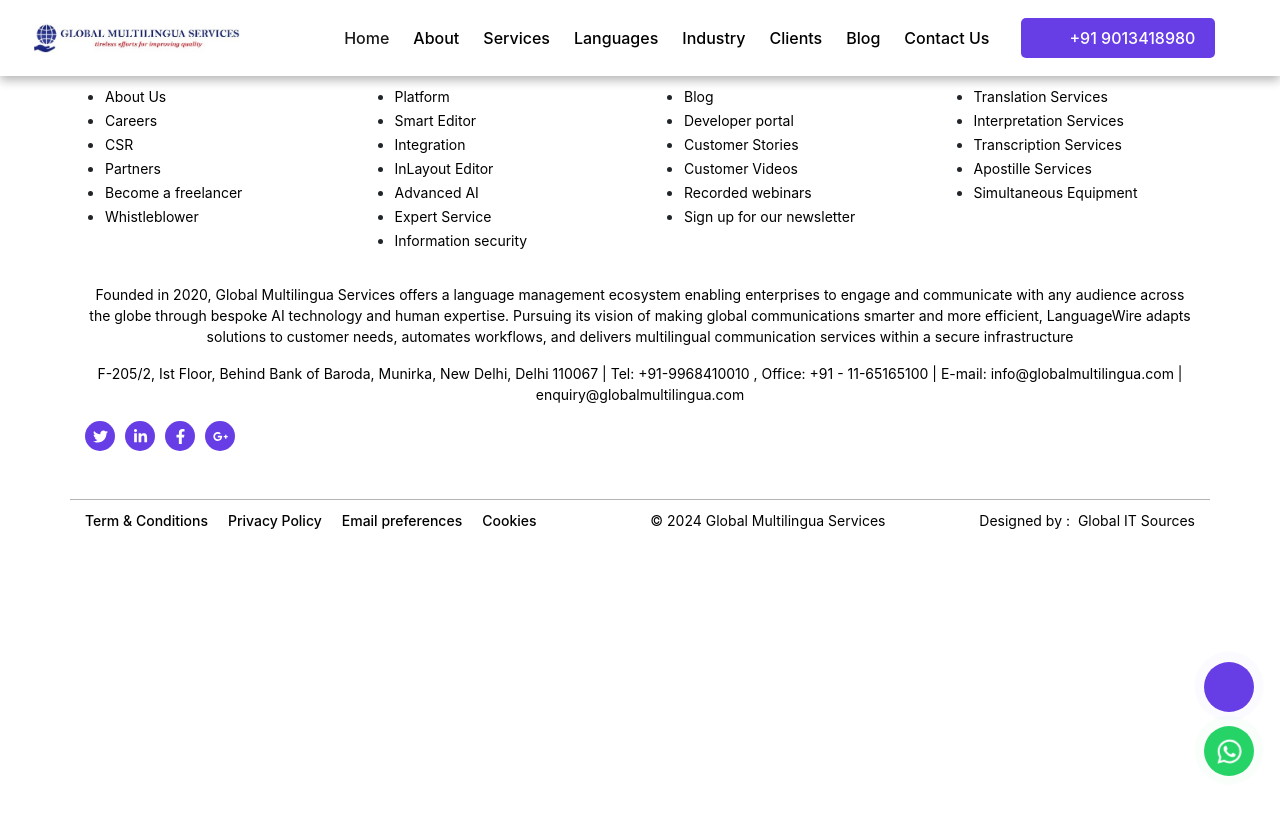
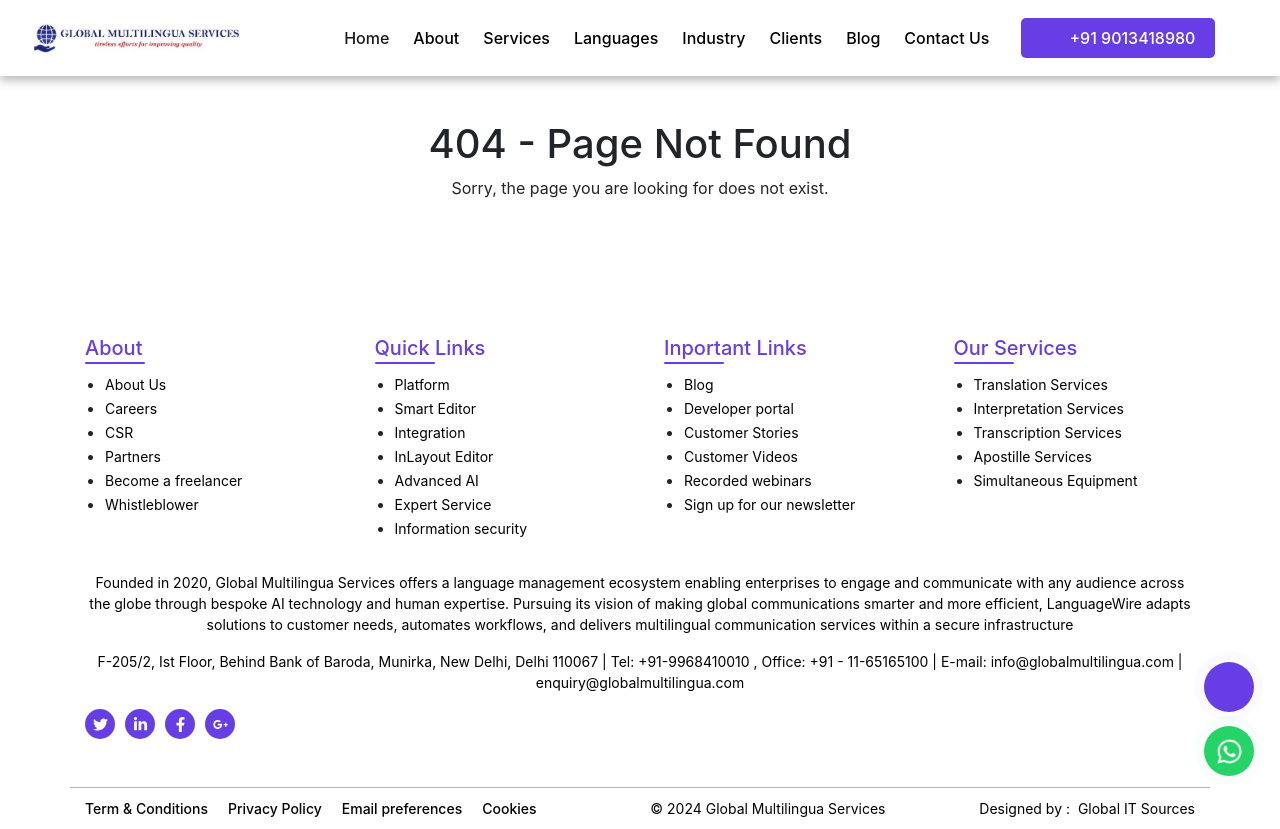
Before and after one commit to ShabbeerLio/global-multi-lingua, a React (Create React App) app: page /gmls/1/1 in a window 1280 px wide. Before the commit the page ends 800 px from the top, so only its background shows below. Built offline with nearby package versions, Linux system fonts and the light colour scheme; no server answers.

Commit message:
meta tag done

```diff
--- a/src/App.js
+++ b/src/App.js
@@ -20,6 +20,7 @@
 import Host from './Pages/Host';
 import axios from 'axios';
 import { useEffect, useState } from 'react';
+import NotFound from './Pages/NotFound/NotFound';
 
 function App() {
 
@@ -65,6 +66,7 @@
         <Navbar />
         <Routes>
           <Route path="/" exact element={<Home {...getMeta('home')} />} />
+          <Route path="/*" exact element={<NotFound  getMeta={getMeta}/>} />
           <Route path="/about" exact element={<About {...getMeta('about')} />} />
           <Route path="/translation-services" exact element={<Translation {...getMeta('translation-services')} />} />
           <Route path="/interpretation-services" exact element={<Interpretation {...getMeta('interpretation-services')} />} />
@@ -74,13 +76,13 @@
           <Route path="/european-languages" exact element={<Languages heading={"European"} {...getMeta('european-languages')} />} />
           <Route path="/asian-languages" exact element={<Languages heading={"Asian"} {...getMeta('asian-languages')} />} />
           <Route path="/indian-languages" exact element={<Languages heading={"Indian"} {...getMeta('indian-languages')} />} />
-          <Route path="/:pathName" exact element={<LanguageCard {...getMeta(window.location.pathname.slice(1))} />} />
           <Route path="/services" exact element={<Services {...getMeta('services')} />} />
           <Route path="/industry" exact element={<Industry {...getMeta('industry')} />} />
           <Route path="/clients" exact element={<Clients {...getMeta('clients')} />} />
           <Route path="/contact" exact element={<Contact {...getMeta('contact')} />} />
           <Route path="/blogs" exact element={<Blogs {...getMeta('blogs')} />} />
-          <Route path="/blogs/:pathName" exact element={<BlogDetails {...getMeta(window.location.pathname.slice(7))} />} />
+          <Route path="/blogs/:pathName" exact element={<BlogDetails getMeta={getMeta} />} />
+          <Route path="/:pathName" exact element={<LanguageCard getMeta={getMeta} />} />
         </Routes>
         <Footer />
       </BrowserRouter>
--- a/src/Components/BlogDetails/BlogDetails.js
+++ b/src/Components/BlogDetails/BlogDetails.js
@@ -9,9 +9,10 @@
     /* global dataLayer */
     const location = useLocation();
     const { pathName } = useParams();
+    const meta = props.getMeta(`blogs/${pathName}`);
 
     useEffect(() => {
-        document.title = props.title;
+        document.title = meta.title;
 
         const canonicalUrl = `${window.location.origin}${location.pathname}`;
         let canonicalLink = document.querySelector("link[rel='canonical']");
@@ -24,7 +25,7 @@
             document.head.appendChild(canonicalLink);
         }
 
-        const description = props.descriptions;
+        const description = meta.descriptions;
         let metaDescription = document.querySelector("meta[name='description']");
         if (metaDescription) {
             metaDescription.setAttribute("content", description);
@@ -55,7 +56,7 @@
         //     gtag('config', 'G-3BK9F87D6E');
         //   };
         // }
-    }, [props.title, props.descriptions, location.pathname]);
+    }, [meta.title, meta.descriptions, location.pathname]);
 
     // Api
     const [apiData, setApiData] = useState(null);
--- a/src/Components/LanguageCard/LanguageCard.js
+++ b/src/Components/LanguageCard/LanguageCard.js
@@ -4,14 +4,16 @@
 import axios from 'axios';
 import Form from '../Form/Form';
 import Host from '../../Pages/Host';
+import NotFound from '../../Pages/NotFound/NotFound';
 
 const LanguageCard = (props) => {
+    const { pathName } = useParams();
+    const meta = props.getMeta(`blogs/${pathName}`);
 
-    /* global dataLayer */
     const location = useLocation();
 
     useEffect(() => {
-        document.title = props.title;
+        document.title = meta.title;
 
         const canonicalUrl = `${window.location.origin}${location.pathname}`;
         let canonicalLink = document.querySelector("link[rel='canonical']");
@@ -24,7 +26,7 @@
             document.head.appendChild(canonicalLink);
         }
 
-        const description = props.descriptions;
+        const description = meta.descriptions;
         let metaDescription = document.querySelector("meta[name='description']");
         if (metaDescription) {
             metaDescription.setAttribute("content", description);
@@ -34,33 +36,12 @@
             metaDescription.setAttribute("content", description);
             document.head.appendChild(metaDescription);
         }
-
-        // Ensure dataLayer is initialized before the GA script loads
-        // window.dataLayer = window.dataLayer || [];
-        // function gtag() {
-        //   dataLayer.push(arguments);
-        // }
-
-        // Load the Google Analytics script only once
-        // const gaScriptId = 'ga-gtag';
-        // if (!document.getElementById(gaScriptId)) {
-        //   const script = document.createElement('script');
-        //   script.id = gaScriptId;
-        //   script.async = true;
-        //   script.src = 'https://www.googletagmanager.com/gtag/js?id=G-3BK9F87D6E';
-        //   document.head.appendChild(script);
-
-        //   script.onload = () => {
-        //     gtag('js', new Date());
-        //     gtag('config', 'G-3BK9F87D6E');
-        //   };
-        // }
-    }, [props.title, props.descriptions, location.pathname]);
+    }, [meta.title, meta.descriptions, location.pathname]);
 
     const [apiData, setApiData] = useState(null);
     const [loading, setLoading] = useState(true);
-    const { pathName } = useParams();
-    // Extract the actual name from the pathname
+    const [notFound, setNotFound] = useState(false);
+
     const actualName = pathName.replace('-translation-services', '');
 
     useEffect(() => {
@@ -75,10 +56,7 @@
                 });
 
                 const data = response.data;
-                // Extract all subcategories
-                const subcategories = data.reduce((acc, category) => {
-                    return acc.concat(category.subcategories);
-                }, []);
+                const subcategories = data.reduce((acc, category) => acc.concat(category.subcategories), []);
                 setApiData(subcategories);
                 setLoading(false);
             } catch (error) {
@@ -93,8 +71,13 @@
         return actualName.toLowerCase().replace(/\s+/g, '-');
     };
 
-    // const category = apiData?.find(category => category.category === categoryId);
     const subcategory = apiData?.find(sub => formatPathname(sub.name) === actualName);
+
+    useEffect(() => {
+        if (!loading && !subcategory) {
+            setNotFound(true);
+        }
+    }, [loading, subcategory]);
 
     const formattedDescription = subcategory?.description.replace(/\n/g, '<br /><span class="br-padding"></span>');
 
@@ -106,8 +89,10 @@
                         <span className="visually-hidden">Loading...</span>
                     </div>
                 </div>
+            ) : notFound ? (
+                <NotFound />
             ) : (
-                <>
+                subcategory && (
                     <div className='LanguageCard-main'>
                         <div className='LanguageCard-box-left'>
                             <h1>{subcategory.name} Translation Services</h1>
@@ -117,7 +102,7 @@
                             <Form />
                         </div>
                     </div>
-                </>
+                )
             )}
         </div>
     );
--- /dev/null
+++ b/src/Pages/NotFound/NotFound.css
@@ -0,0 +1,9 @@
+.notFound{
+    height: 30vh;
+    width: 100%;
+    display: flex;
+    flex-direction: column;
+    align-items: center;
+    justify-content: center;
+    margin-top: 3rem;
+}
--- /dev/null
+++ b/src/Pages/NotFound/NotFound.js
@@ -0,0 +1,13 @@
+import React from 'react';
+import "./NotFound.css"
+
+const NotFound = () => {
+  return (
+    <div className='notFound'>
+      <h1>404 - Page Not Found</h1>
+      <p>Sorry, the page you are looking for does not exist.</p>
+    </div>
+  );
+};
+
+export default NotFound;
```
